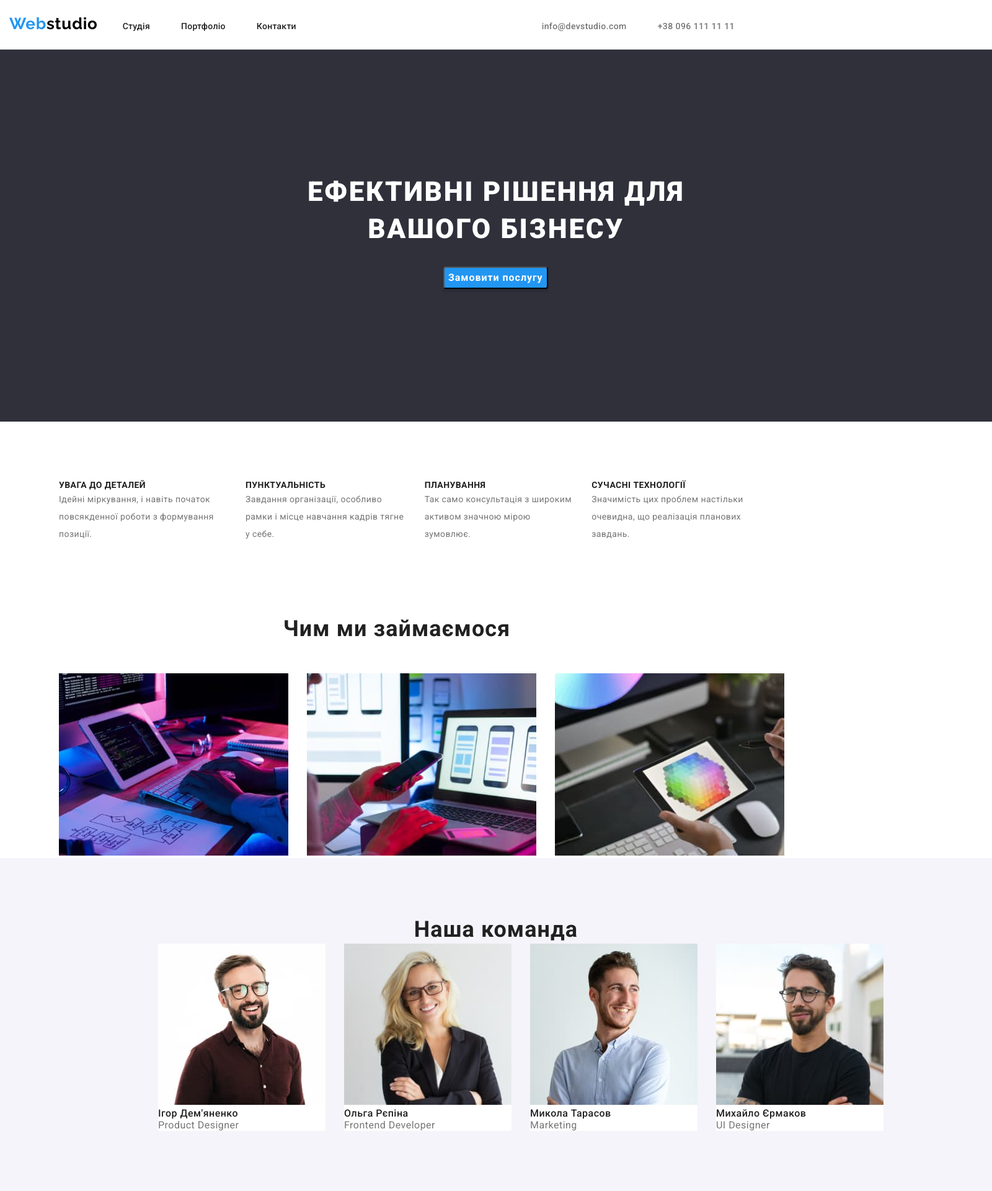
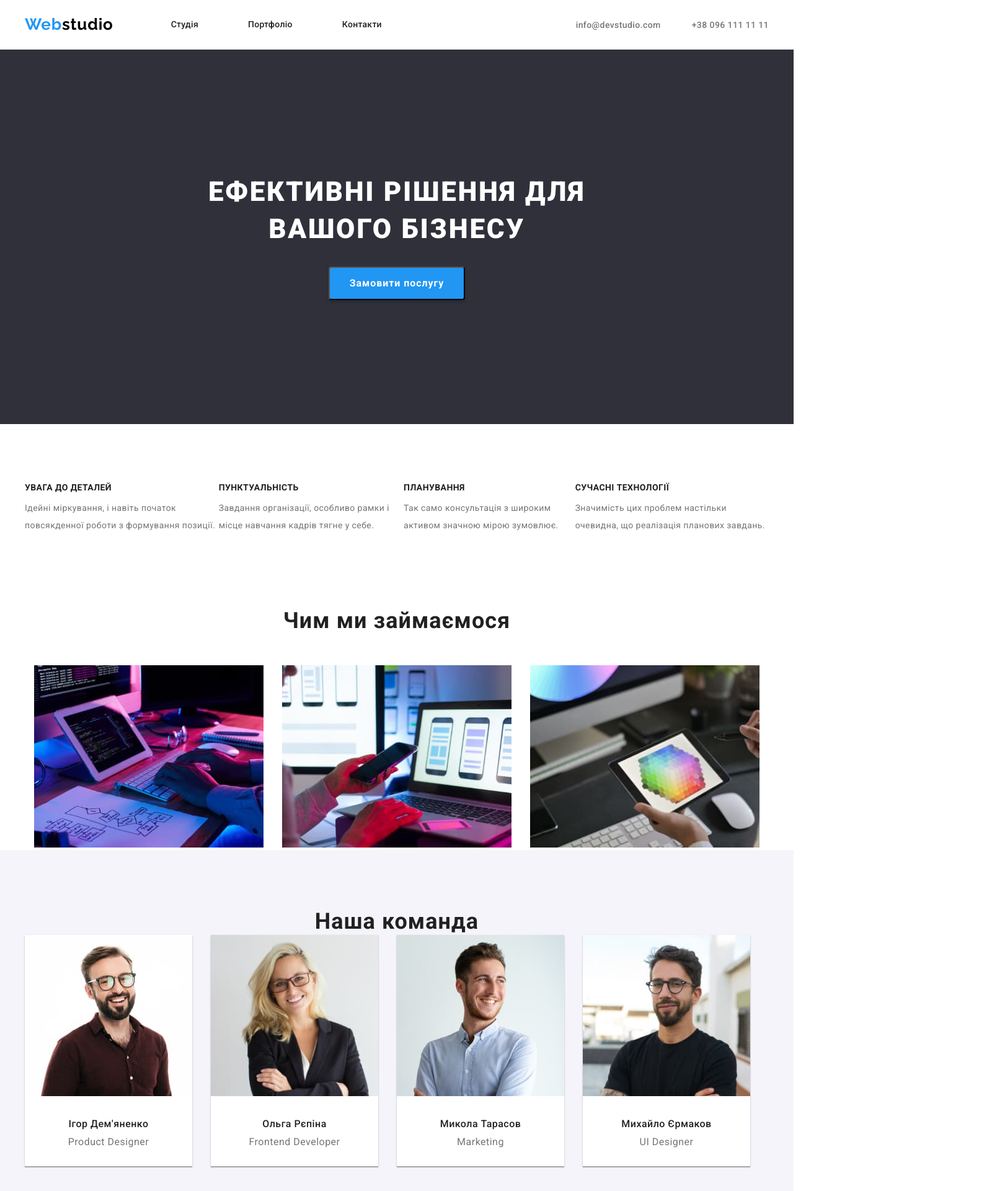
Before and after one commit to chegil/goit-markup-hw-03, a plain HTML site: page index.html in a window 1280 px wide. Shown: the top 1921 px of the page at 62% size, 1600 px wide, since content can reach past the window. Drawn offline with nearby package versions, Linux system fonts and the light colour scheme.

Commit message:
home-work-3-10-09

```diff
--- a/css/styles.css
+++ b/css/styles.css
@@ -19,9 +19,10 @@ h4,
 h5,
 h6,
 ul,
-p { margin: 0;}
+p { margin: 0;
+}
 
-.conteiner { width: 1170px;
+.conteiner { width: 1200px;
 margin: 0 auto;
 padding-left: 15px;
 padding-right: 15px;}
@@ -39,7 +40,9 @@ padding-right: 15px;}
     --footer-colour:rgba(255, 255, 255, 0.6);
     --button-active: #188CE8;
     --sectiom-dark-:#2F303A;
-   }
+    --box-shadow-cart :0px 1px 3px rgba(0, 0, 0, 0.12),
+        0px 1px 1px rgba(0, 0, 0, 0.14),
+        0px 2px 1px rgba(0, 0, 0, 0.2);}
 
 body {
  color:var(--basic-colour);
@@ -62,19 +65,20 @@ body {
 
 /* шапка */
 
-.headerr {padding-top: 23px;
-padding-bottom: 23px;
-border-bottom: 1px solid #ECECEC;
-width: 1600px;
-}
+.headerr {padding-top: 24px ;
+    padding-bottom: 24px;
+border-bottom: 1px solid #ECECEC;}
+
+
+.headerr .link{margin-right: 30px;}
 
 .headerr .head-naw { display: flex;
-    align-items: baseline;
-margin-left: 0px;}
+    align-items: center;}
 
-.headerr .conteiner {margin-left: 0px;}
 
-.logo { font-family: 'Raleway';
+.headerr .logo { margin-right: 93px;
+
+    font-family: 'Raleway';
     font-weight: 700;
     font-size: 26px;
     line-height: 1.2;
@@ -92,20 +96,25 @@ color: var(--basic-colour);}
 .siste-nav .link:hover { color: var(--minor-colour);}
 .siste-nav .link:focus { color: var(--minor-colour);}
 
-.siste-nav {display: flex;}
+.siste-nav {display: flex;
+padding: 0px;}
 
-.siste-li {display: flex;}
 
-.siste-li a:last-child {margin-right: 50px;}
+
+
 
 /* контакти */
 
+
 .info {display: flex;
-margin-left: auto;
-margin-right: 0px;}
+align-items: baseline;}
 
-.info li:last-child {margin-left: 50px;}
+.siste-nav { gap: 50px;}
+.siste-nav > .siste-li{padding: 0px;}
 
+.info {margin-left: auto;}
+
+.info .info-contackt:last-child {margin-left: 50px;}
 
 .info .contackts {
 
@@ -114,6 +123,8 @@ margin-right: 0px;}
     line-height: 2.0;
     letter-spacing: 0.03em;
     color: var(--contacts-coluor);}
+
+
 
 .info .contackts:hover,
 .info .contackts:focus
@@ -125,10 +136,13 @@ margin-right: 0px;}
 /* верхня частина*/
 
 .about {background-color:var(--sectiom-dark-);
-width: 1600px;
-    height: 600px;}
+    padding-top: 200px;
+    padding-bottom: 200px;
+}
 
-.about .titel { padding-top: 200px;
+.about .titel {
+    margin: 0 auto;
+    max-width: 696px;
     text-align: center;
     font-weight: 900;
     font-size: 44px;
@@ -137,11 +151,7 @@ width: 1600px;
     text-transform: uppercase;
     color: var(--text-wite)}
 
-
-
-
-
-  .about  .about-btn {
+    .about  .about-btn {
         color: var(--text-wite);
         background-color: var(--minor-colour);
         cursor: pointer;
@@ -151,8 +161,11 @@ width: 1600px;
         letter-spacing: 0.06em;}
 
        .about .about-btn {
-        margin-left: 500px;
+        display: block;
+        margin: 0 auto ;
         margin-top: 30px;
+        padding: 10px 32px;
+
         border-radius: 4px;
         box-shadow: 0px 4px 4px rgba(0, 0, 0, 0.15);
         font-family: 'Roboto',sans-serif;}
@@ -165,7 +178,8 @@ width: 1600px;
 
 
   /*-- про нас */
-  .about-us {background-color: var(--fon-colour);}
+  .about-us {background-color: var(--fon-colour);
+}
   .about-us .titel {
     font-weight: 700;
     font-size: 14px;
@@ -182,17 +196,22 @@ width: 1600px;
         letter-spacing: 0.03em;
         color: var(--contacts-coluor);}
 
-    .about-us .list { display: flex;
-    padding-top: 94px;
-padding-bottom: 59px;}
+    .about-us .about-me { display: flex;
+        padding-top: 94px;
+        padding-bottom: 119px;
+        padding-left: 0px;
+    }
 
-     .list .list-li + .list-li {margin-left: 30px;}
+    .about-us .list-li {flex-basis:  calc((100%-90px)/4); }
+
+     .about-us .titel {padding-bottom: 10px;}
+
 /* -- чим ми займаємось-- */
 
 .our-work .our-work-titel {
     text-align: center;
-    padding-top: 59px;
-    padding-bottom: 25px;
+   padding-bottom: 50px;
+
 
     font-weight: 700;
     font-size: 36px;
@@ -201,7 +220,10 @@ padding-bottom: 59px;}
     color: var(--basic-colour);}
 
  .work { display: flex;
-padding-top: 25px;}
+    justify-content: center;
+    padding-left: 0px;
+    padding: 0px;
+}
 
  .work .work-li + .work-li { margin-left: 30px;}
 
@@ -210,12 +232,16 @@ padding-top: 25px;}
 /* -- наша команда -- */
 
 .team {background-color: var(--button-colour);
-width: 1600px;
-    height: 648px;}
 
-.team .cart {background-color: var(--text-wite)}
+padding-top: 94px;
+padding-bottom: 94px;}
+
+.team .cart {background-color: var(--text-wite);
+box-shadow: var(--box-shadow-cart);
+}
 .team .titel {
-    padding-top: 94px;
+
+
     text-align: center;
     font-weight: 700;
     font-size: 36px;
@@ -223,35 +249,42 @@ width: 1600px;
    letter-spacing: 0.03em;
     color:var(--basic-colour);}
 
-    .team .men {
+.team .men {
+        padding-top: 30px;
+        text-align: center;
         font-weight: 500;
         font-size: 16px;
         line-height: 1.2;
         letter-spacing: 0.03em;
         color:var(--basic-colour);}
 
-        .team .text {
+.team .text {padding-top: 10px;
+            padding-bottom: 30px;
+            text-align: center;
             font-weight: 400;
             font-size: 16px;
             line-height: 1.2;
             letter-spacing: 0.03em;
             color:var(--contacts-coluor);}
 
-        .team-lid { padding-bottom: 94px;}
+        .team-lid { padding: 0px;}
 
         .team .team-lid { display: flex;}
         .team .cart + .cart { margin-left: 30px;}
 
 /* 2 верхня частина для порфоліо навігація*/
 
-.porf-head {text-align: center;}
+.about-porfolio {text-align: center;
+padding-top: 100px;
+padding-bottom: 94px;}
 
-.porf-head .ebout-li {display: inline-flex;
-padding-top: 100px;
-padding-bottom: 28px;}
+.about-porfolio .ebout-li {display: flex;
+    justify-content: center;
+padding-bottom: 55px;
+gap: 8px;}
 
-.ebout-li  li + li {padding-left:8px}
-
+/*.ebout-li .ebount-link:not(:first-child) {margin-left:8px}
+*/
 .ebout-li .btn { border-radius: 4px;
 border: 0px;}
 
@@ -269,6 +302,7 @@ border: 0px;}
 color: var(--text-wite);}
 
 .ebout-li {
+
     font-weight: 500;
     font-size: 16px;
     line-height: 1.6;
@@ -277,14 +311,12 @@ color: var(--text-wite);}
 
 /* 2 середина фото і опис робіт*/
 
-.foto-cart { padding-top: 28px;}
+
 
 .hero {display: flex;
 flex-wrap: wrap;
 padding-top: 26px;}
 
-.hero {padding: 0px;
-padding-bottom: 94px;}
 
 
 .hero .hero-child{margin-right: 30px;}
@@ -294,9 +326,13 @@ padding-bottom: 94px;}
 .hero .hero-child {margin-bottom: 30px;}
 .hero .hero-child:nth-last-child(-n + 3) {margin-bottom: 0px;}
 
+.hero {padding: 0px;}
 
+.hero-block { padding: 24px 20px;}
 
- .hero-titel {
+.hero-titel {
+
+    text-align: initial;
     font-weight: 700;
     font-size: 18px;
     line-height: 2.0;
@@ -304,6 +340,9 @@ padding-bottom: 94px;}
     color:var(--basic-colour); }
 
 .hero-text {
+
+
+    text-align: initial;
     font-weight: 400;
     font-size: 16px;
     line-height: 1.8;
@@ -313,17 +352,13 @@ padding-bottom: 94px;}
 
 /* підвал */
 .footer {background-color: #2F303A;
- font-style: normal;
-height: 252px;
-width: 1600px;}
-
-.adres {padding-top: 60px;
-padding-bottom: 60px; }
-
- .fott .logo{padding-top: 60px;}
+padding-top: 60px;
+padding-bottom: 60px;
+font-family: 'Roboto';
+font-style: normal;
+}
 
 .footer .logo {
-
     font-family: 'Raleway';
     font-weight: 700;
     font-size: 26px;
@@ -336,9 +371,14 @@ padding-bottom: 60px; }
 
 .footer  .llogo {color:var(--text-wite);}
 
-.titel { padding: 0;}
+
+
+.titel {font-family: 'Roboto';
+    font-style: normal;
+padding: 0px;}
 
    .footer .contackt {
+
     font-weight: 400;
     font-size: 14px;
     line-height: 2.0;
@@ -360,3 +400,5 @@ padding-bottom: 60px; }
 
      .footer .adress:hover {color: var(--minor-colour);}
      .footer .adress:focus { color: var(--minor-colour);}
+      .footer .titel {padding-top: 20px;}
+      .footer .titel li {padding-bottom: 10px;}
--- a/index.html
+++ b/index.html
@@ -25,8 +25,8 @@
             </ul>
 
            <ul class="info list" >
-               <li ><a href="mailto:info@devstudio.com" class="contackts" >info@devstudio.com</a></li>
-               <li><a href="tel:+380961111111" class="contackts">+38 096 111 11 11</a></li>
+               <li class="info-contackt"><a href="mailto:info@devstudio.com" class="contackts" >info@devstudio.com</a></li>
+               <li class="info-contackt"><a href="tel:+380961111111" class="contackts">+38 096 111 11 11</a></li>
 
             </ul>
         </nav>
@@ -37,7 +37,7 @@
         <!-- верхня частину -->
         <section class="about">
             <div class="conteiner ">
-            <h1 class="titel">Ефективні рішення для <br> вашого бізнесу</h1>
+            <h1 class="titel">Ефективні рішення для вашого бізнесу</h1>
             <button type="button" class="about-btn">Замовити послугу</button>
             </div>
         </section>
@@ -46,7 +46,7 @@
         <section class="about-us">
             <div class="conteiner">
               <h2 class= "visually-hidden"> наші Особливості </h2>
-                <ul class="list">
+                <ul class="about-me list">
                     <li class="list-li">
                        <h3 class="titel">увага до деталей</h3>
                        <p class="text">Ідейні міркування, і навіть початок повсякденної роботи з формування позиції. </p>
@@ -115,7 +115,7 @@
 
     <footer class="footer">
         <div class="conteiner">
-            <div class="adres">
+
         <a href="index.html" class="logo">Web<span class="llogo">studio</span></a>
         <address class="address">
             <ul class="titel list">
@@ -126,7 +126,7 @@
                 <li><a href="tel:+380961111111" class="contackt">+38 096 111 11 11</a></li>
             </ul>
         </address>
-        </div>
+
     </div>
     </footer>
 
```
Also changed, not shown: portfolio.html (+31 -13 lines).
